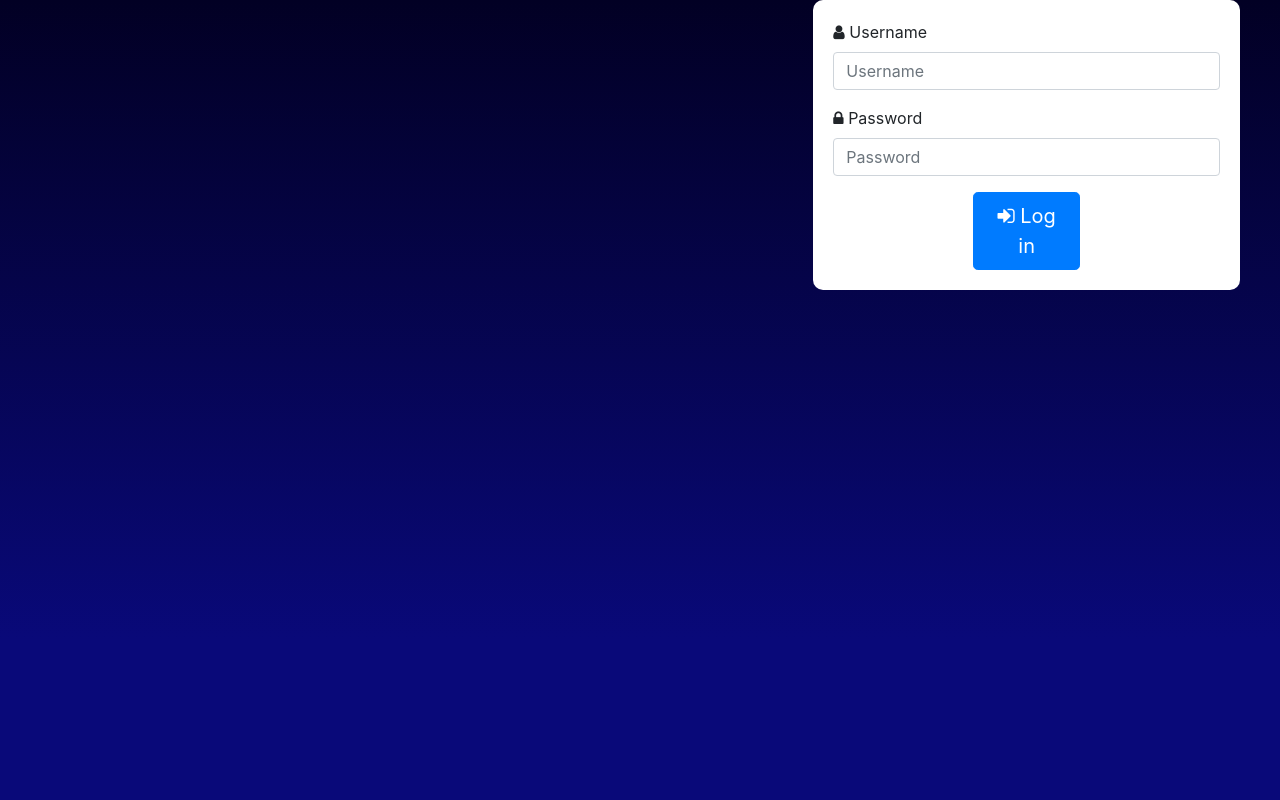
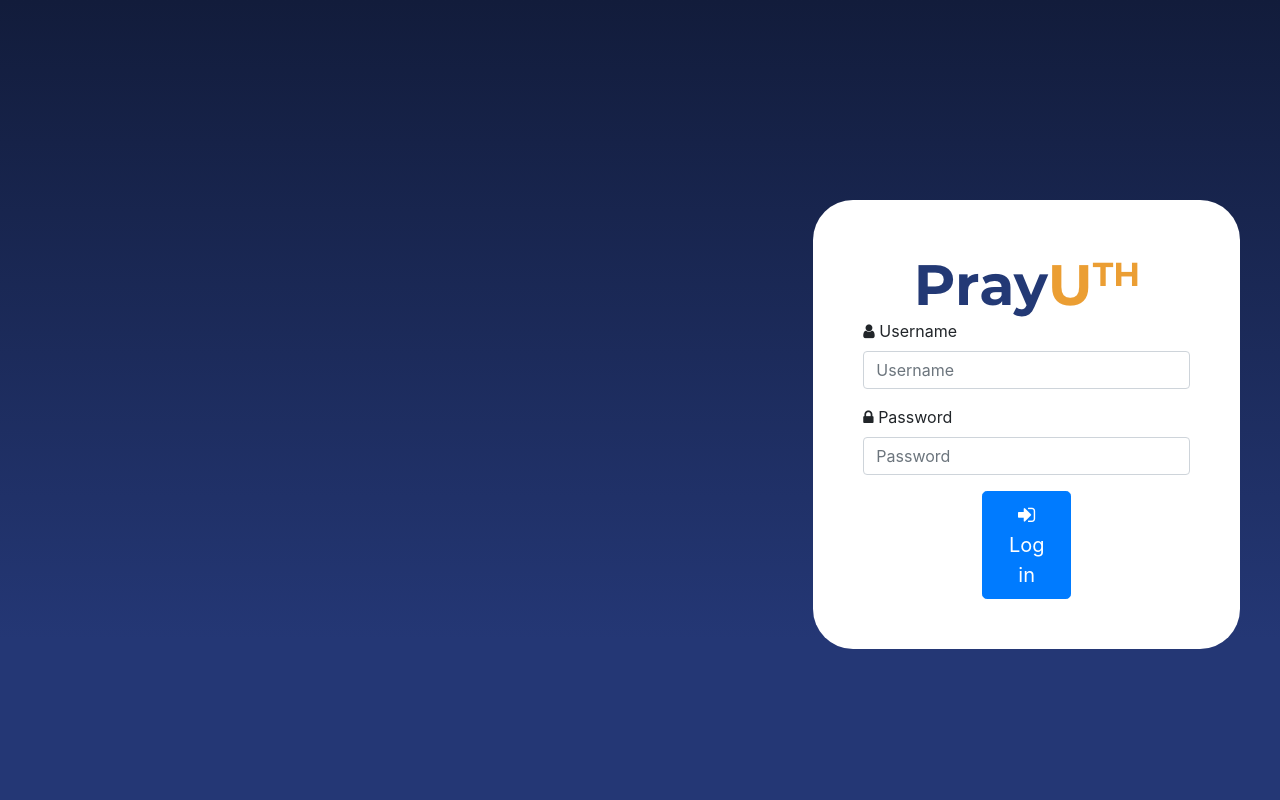
Before and after one commit to nickkcin02/pre-register, a PHP site: page / in a window 1280 px wide. Run offline with PHP 8.4, Linux system fonts and the light colour scheme.

Commit message:
1 file changed. 1 file added

```diff
--- a/index.php
+++ b/index.php
@@ -16,8 +16,8 @@
     <link rel="icon" type = "pic"href="../pic/icon.ico">
     <style>
         #Login_BG{
-            background: rgb(9,9,121);
-            background: linear-gradient(0deg, rgba(9,9,121,1) 20%, rgba(2,0,36,1) 100%, rgba(0,212,255,1) 100%);
+            /*background: rgb(36,55,117);*/
+            background: linear-gradient(0deg, rgba(36,55,117) 20%, rgba(18,28,59) 100%);
             background-repeat: no-repeat;
             position:absolute;
             top:0px;
@@ -28,9 +28,10 @@
 
         #Container_BG{
             background: rgb(255,255,255);
-            border-radius:10px;
-            padding: 20px;
+            border-radius: 40px;
+            padding: 50px;
             margin-right: 40px;
+            margin-top: 200px;
             float: right;
 
         }
@@ -42,6 +43,7 @@
     <div id="Login_BG">
 
          <div class="col-sm-4" id="Container_BG">
+          <center><img src="img/prayuthlg.png" align="center"></center>
             <form method="post">
              <div class="form-group" >
               <i class="fa fa-user"></i>
```
Also changed, not shown: img/prayuthlg.png (added), 1 other file.
